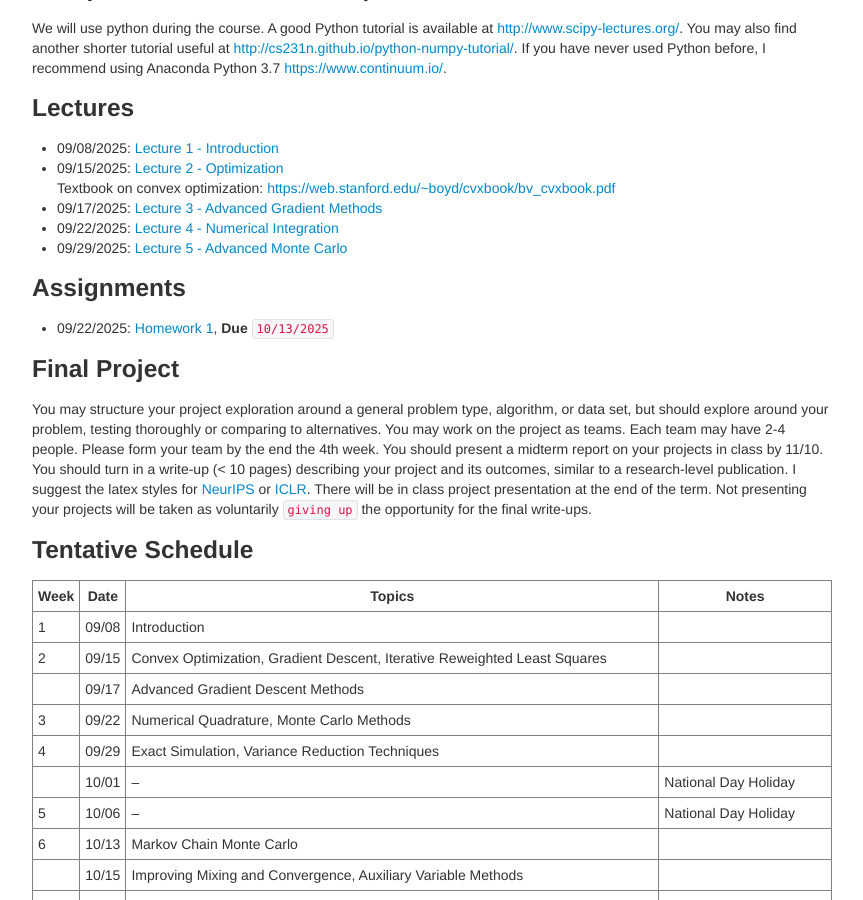
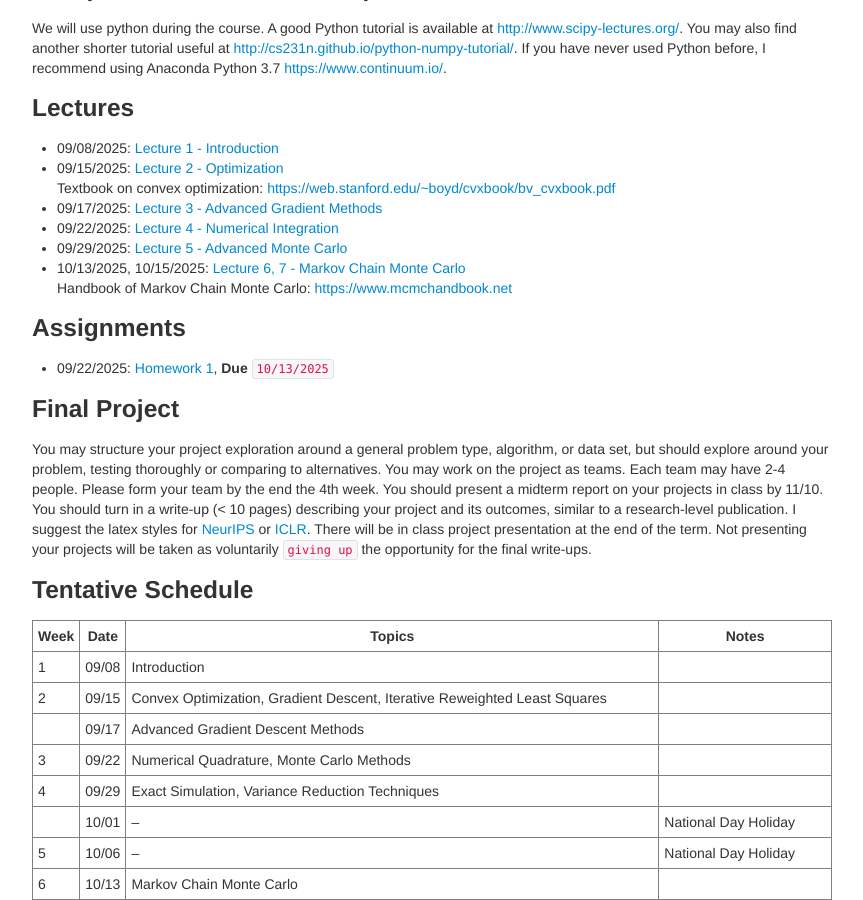
Before and after one commit to zcrabbit/zcrabbit.github.io, a Jekyll site: the page built from courses/smcm-f25.md, in a window 1280 px wide and 900 px high, scrolled down 1005 px. Shown: the whole window, without its empty margins (208-1071 px from the left). Built offline with Jekyll 4.4.1, drawn with Linux system fonts in a browser that asks for light colours.

Commit message:
lectures 6 and 7 out

```diff
--- a/courses/smcm-f25.md
+++ b/courses/smcm-f25.md
@@ -43,6 +43,8 @@ We will use python during the course. A good Python tutorial is available at <ht
 - 09/17/2025: [Lecture 3 - Advanced Gradient Methods]({{sites.baseurl}}/static/slides/smcm_fall25/lec03.pdf)
 - 09/22/2025: [Lecture 4 - Numerical Integration]({{sites.baseurl}}/static/slides/smcm_fall25/lec04.pdf)
 - 09/29/2025: [Lecture 5 - Advanced Monte Carlo]({{sites.baseurl}}/static/slides/smcm_fall25/lec05.pdf)
+- 10/13/2025, 10/15/2025: [Lecture 6, 7 - Markov Chain Monte Carlo]({{sites.baseurl}}/static/slides/smcm_fall25/lec0607.pdf)
+  Handbook of Markov Chain Monte Carlo: <https://www.mcmchandbook.net>
 
 
 ### Assignments
```
Also changed, not shown: 3 other files.
